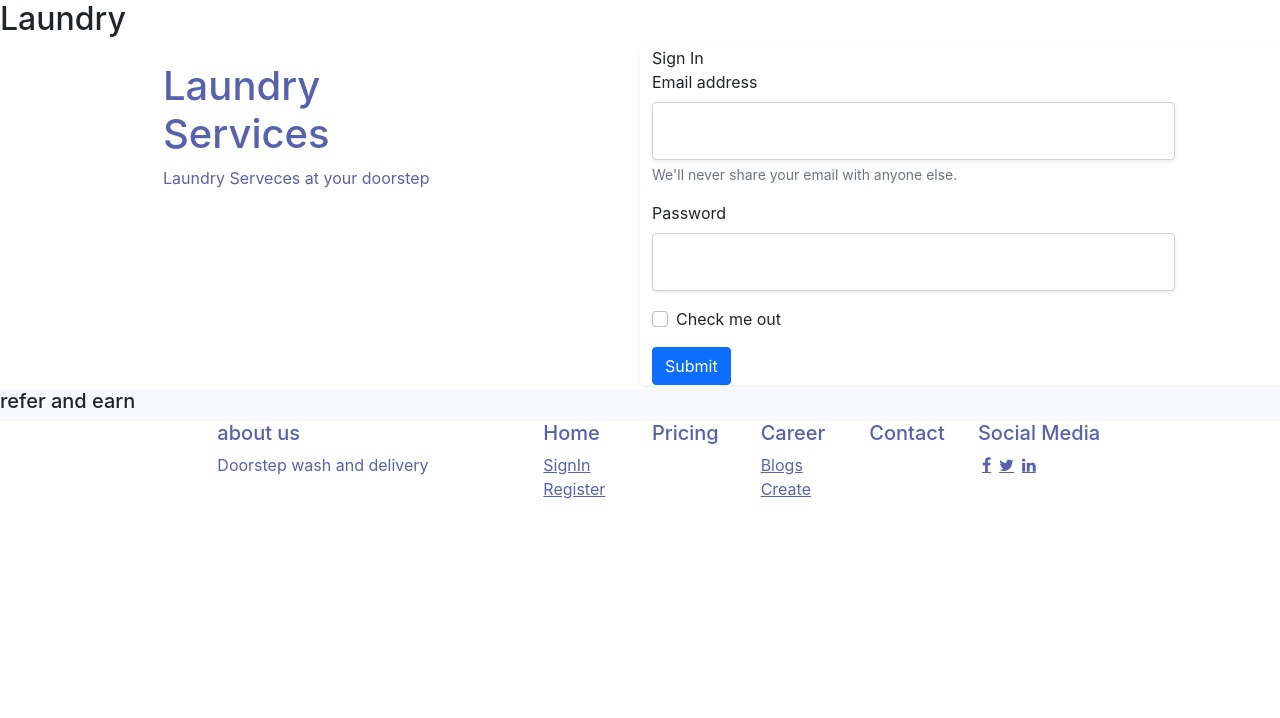
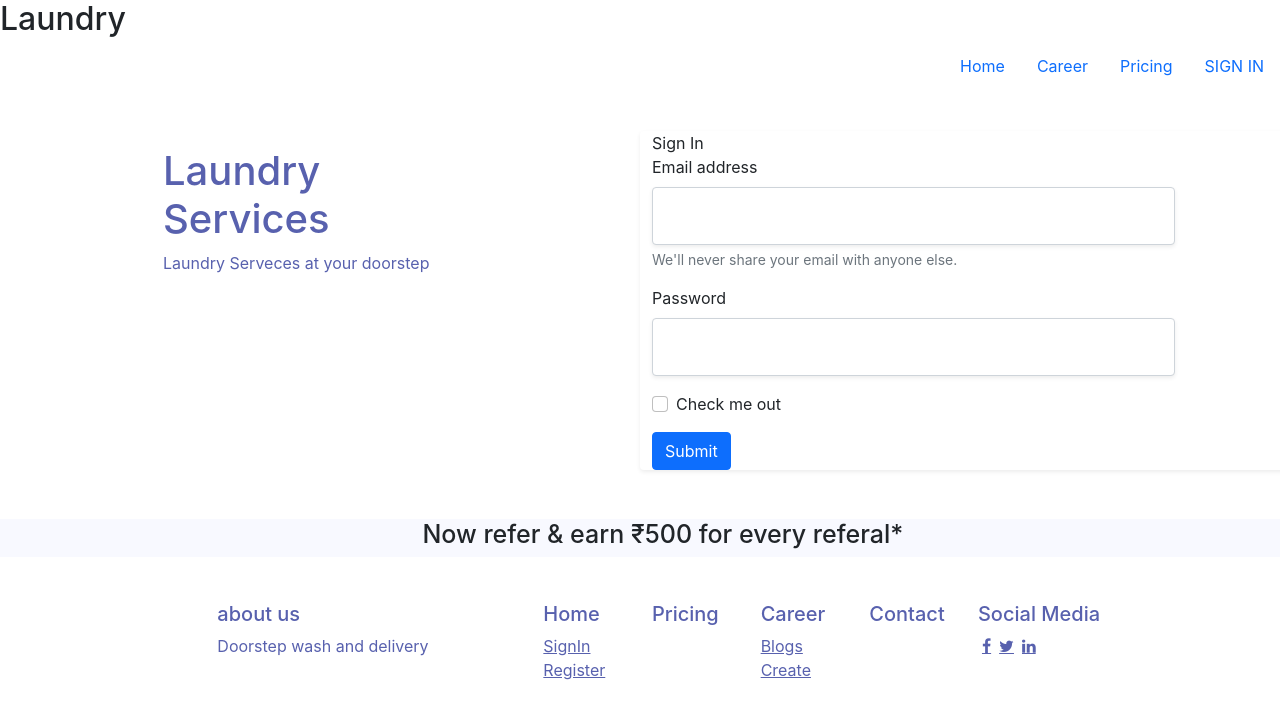
Before and after one commit to radhe-ji-dev/laundry-service-mycopy, a React (Create React App) app: page / in a window 1280 px wide. Shown: the top 718 px of the page. Built offline with nearby package versions, Linux system fonts and the light colour scheme.

Commit message:
laundryservice

```diff
--- a/src/App.css
+++ b/src/App.css
@@ -10,7 +10,15 @@
   height: 40vmin;
   pointer-events: none;
 }
+.refer{
+  font-size: 25px;
+  font: open sans;
+  margin-left: 33%;
 
+}
+.row{
+  margin-bottom: 45px;
+}
 @media (prefers-reduced-motion: no-preference) {
   .App-logo {
     animation: App-logo-spin infinite 20s linear;
--- a/src/components/Footer.js
+++ b/src/components/Footer.js
@@ -10,11 +10,11 @@ function Footer(props) {
         </div>
         <div className="col-md-1">
           <h5>Home</h5>
-          <a href="#" style={{ color: "var(--blue)" }}>
+          <a href="/" style={{ color: "var(--blue)" }}>
             SignIn
           </a>
           <br></br>
-          <a href="#" style={{ color: "var(--blue)" }}>
+          <a href="/" style={{ color: "var(--blue)" }}>
             Register
           </a>
         </div>
@@ -23,11 +23,11 @@ function Footer(props) {
         </div>
         <div className="col-md-1">
           <h5>Career</h5>
-          <a href="#" style={{ color: "var(--blue)" }}>
+          <a href="/" style={{ color: "var(--blue)" }}>
             Blogs
           </a>
           <br></br>
-          <a href="#" style={{ color: "var(--blue)" }}>
+          <a href="/" style={{ color: "var(--blue)" }}>
             Create
           </a>
         </div>
@@ -37,18 +37,17 @@ function Footer(props) {
         </div>
         <div className="col-md-3">
           <h5>Social Media</h5>
-          <a
-            href="#"
+          <a href="/"
             style={{ color: "var(--blue)" }}
             className="fa fa-facebook m-1"
           ></a>
           <a
-            href="#"
+            href="/"
             style={{ color: "var(--blue)" }}
             className="fa fa-twitter m-1"
           ></a>
           <a
-            href="#"
+            href="/"
             style={{ color: "var(--blue)" }}
             className="fa fa-linkedin m-1"
           ></a>
--- a/src/components/Navbar.js
+++ b/src/components/Navbar.js
@@ -2,9 +2,25 @@ import React from "react";
 
 function Navbar(props) {
   return (
+    <>
     <div className="col-xs-12">
       <h2>Laundry</h2>
     </div>
+    <ul className="nav justify-content-end">
+  <li className="nav-item">
+    <a className="nav-link active" aria-current="page" href="/">Home</a>
+  </li>
+  <li className="nav-item">
+    <a className="nav-link" href="/">Career</a>
+  </li>
+  <li className="nav-item">
+    <a className="nav-link" href="/">Pricing</a>
+  </li>
+  <li className="nav-item">
+    <a className="nav-link" href="/">SIGN IN</a>
+  </li>
+</ul>
+    </>
   );
 }
 
--- a/src/components/Referbanner.js
+++ b/src/components/Referbanner.js
@@ -3,7 +3,7 @@ import React from "react";
 function Referbanner(props) {
   return (
     <div className="col-xs-12" style={{ backgroundColor: "var(--lightblue)" }}>
-      <h5>refer and earn</h5>
+      <h5 className="refer">Now refer & earn ₹500 for every referal*</h5>
     </div>
   );
 }
```
Also changed, not shown: 1 other file (tests, documents, lock files or other folders).
